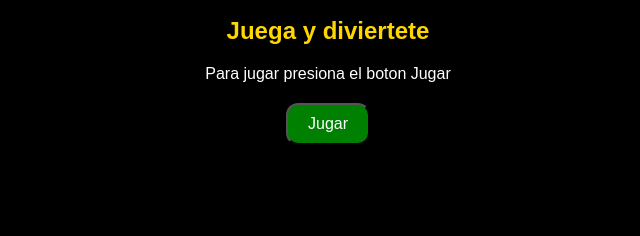
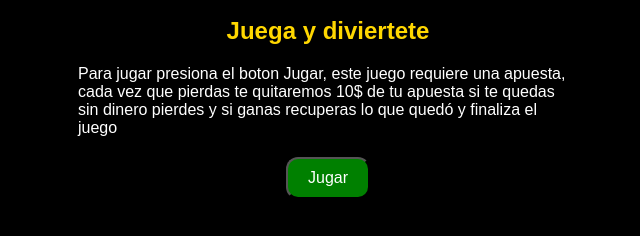
Before and after one commit to aabertone/Entrega-numero-2---Bertone, a plain HTML site: page index.html in a window 1280 px wide. Shown: the part 50-286 px from the top of the page, without its empty margins (312-952 px from the left). Drawn offline with Linux system fonts and the light colour scheme.

Commit message:
Version final

```diff
--- a/index.html
+++ b/index.html
@@ -14,7 +14,8 @@
         <div class="contenedor">
             <h2>Juega y diviertete</h2>
                 <div class="instrucciones">
-                    <p>Para jugar presiona el boton Jugar</p>
+                    <p>Para jugar presiona el boton Jugar, este juego requiere una apuesta, cada vez que pierdas te quitaremos 10$ de tu apuesta si te quedas sin dinero pierdes y si ganas recuperas lo que quedó y finaliza el juego</p>
+
                 </div>
                 <div class="cajaboton">
                     <button id="botonjugar">Jugar</button>
--- a/styles/scss/partials/textos.scss
+++ b/styles/scss/partials/textos.scss
@@ -2,6 +2,7 @@
     & p {
         color: white;
         margin: 10px;
+        max-width: 500px;
     }
 }
 .contenedor {
```
Also changed, not shown: styles/style.css, 1 other file.
